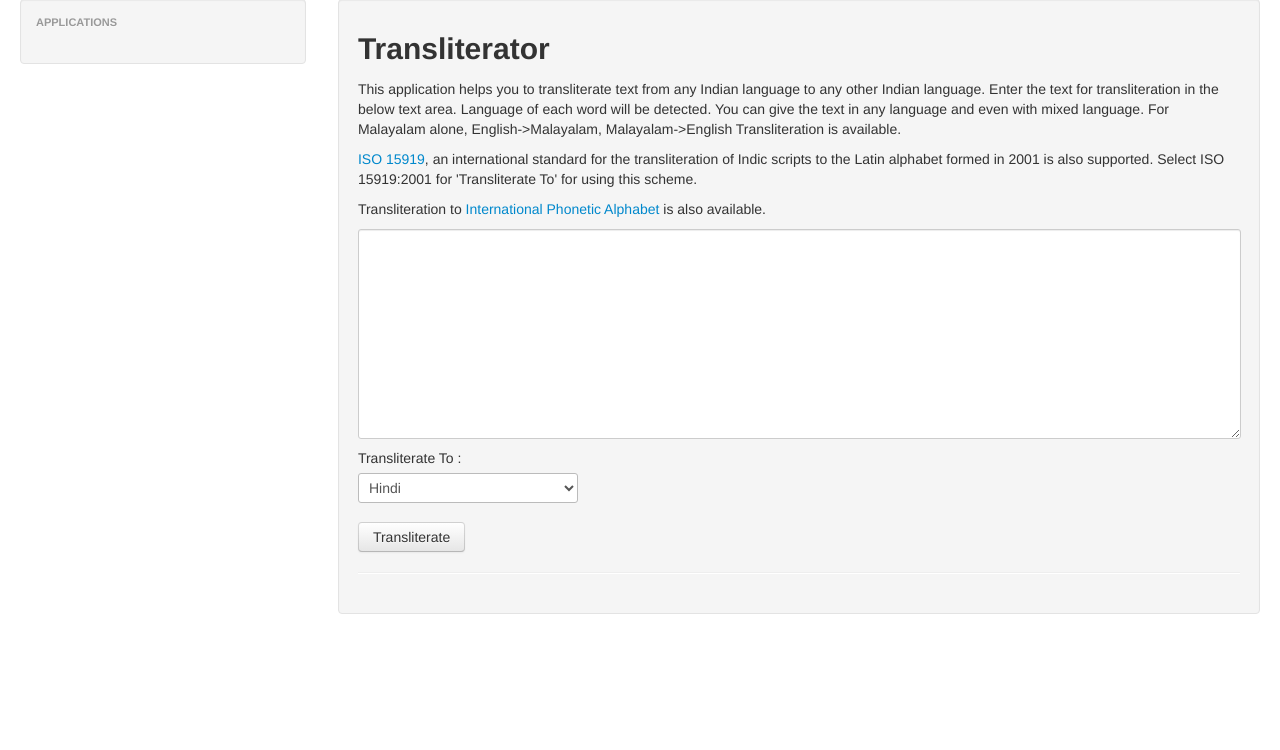
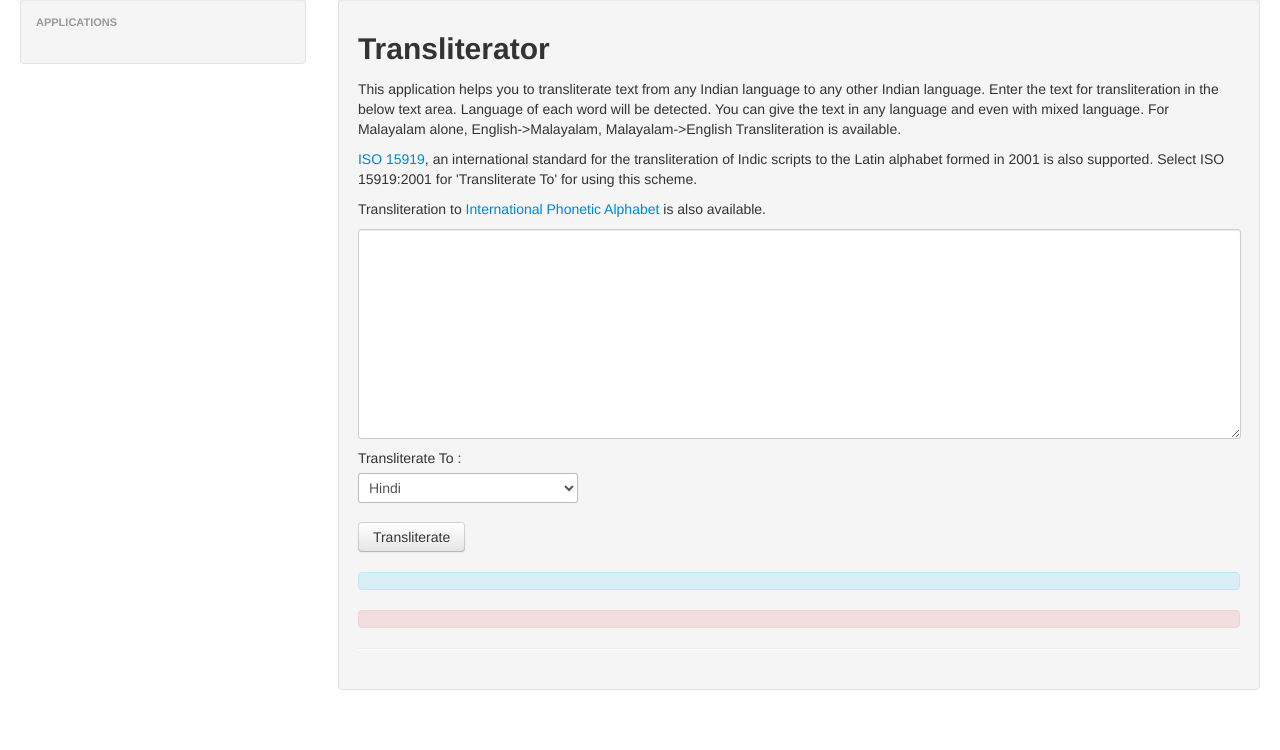
Before and after one commit to libindic/Silpa-Flask, a Python web app: template templates/transliteration.html in a window 1280 px wide. Shown: the part 61-811 px from the top of the page. Before the commit the page ends 675 px from the top, so only its background shows below. Run offline with Jinja, Linux system fonts and the light colour scheme; the template is opened without the code that fills it, so the values that code supplies are empty; some libraries are stand-ins or nearby versions.

Commit message:
Jquery Cleanup
Removed HTML content from the jquery and added class to existing
placed holder

```diff
--- a/templates/transliteration.html
+++ b/templates/transliteration.html
@@ -34,17 +34,17 @@ $(document).ready(function() {
                 id_progress.empty();
                 if(msg.result==null){
                     // Render it
-                    id_result.html('<div class="alert alert-info">'+ msg.message + "</div>");
+                    id_result.html(msg.message);
                 }
                 else{
                     var result = msg.result.replace("\n", "&#13;")
                     // Render it
-                    id_result.html("<div class='alert alert-info'>"+ result + "</div>");
+                    id_result.html(result);
                 }
             },
             error: function(msg) {
                 id_progress.empty();
-                id_error.html("<div class='alert alert-error'>Something went wrong. Please try again!</div>");
+                id_error.html("Something went wrong. Please try again!");
             }
         });
     });
@@ -91,8 +91,8 @@ $(document).ready(function() {
     </br>
   </form>
   <div id="progress"></div>
-  <div id="successmessage"></div>
-  <div id="errormessage"></div>
+  <div id="successmessage" class="alert alert-info"></div>
+  <div id="errormessage" class="alert alert-error"></div>
 <div>
 <hr/>
 {% endblock %}
```
